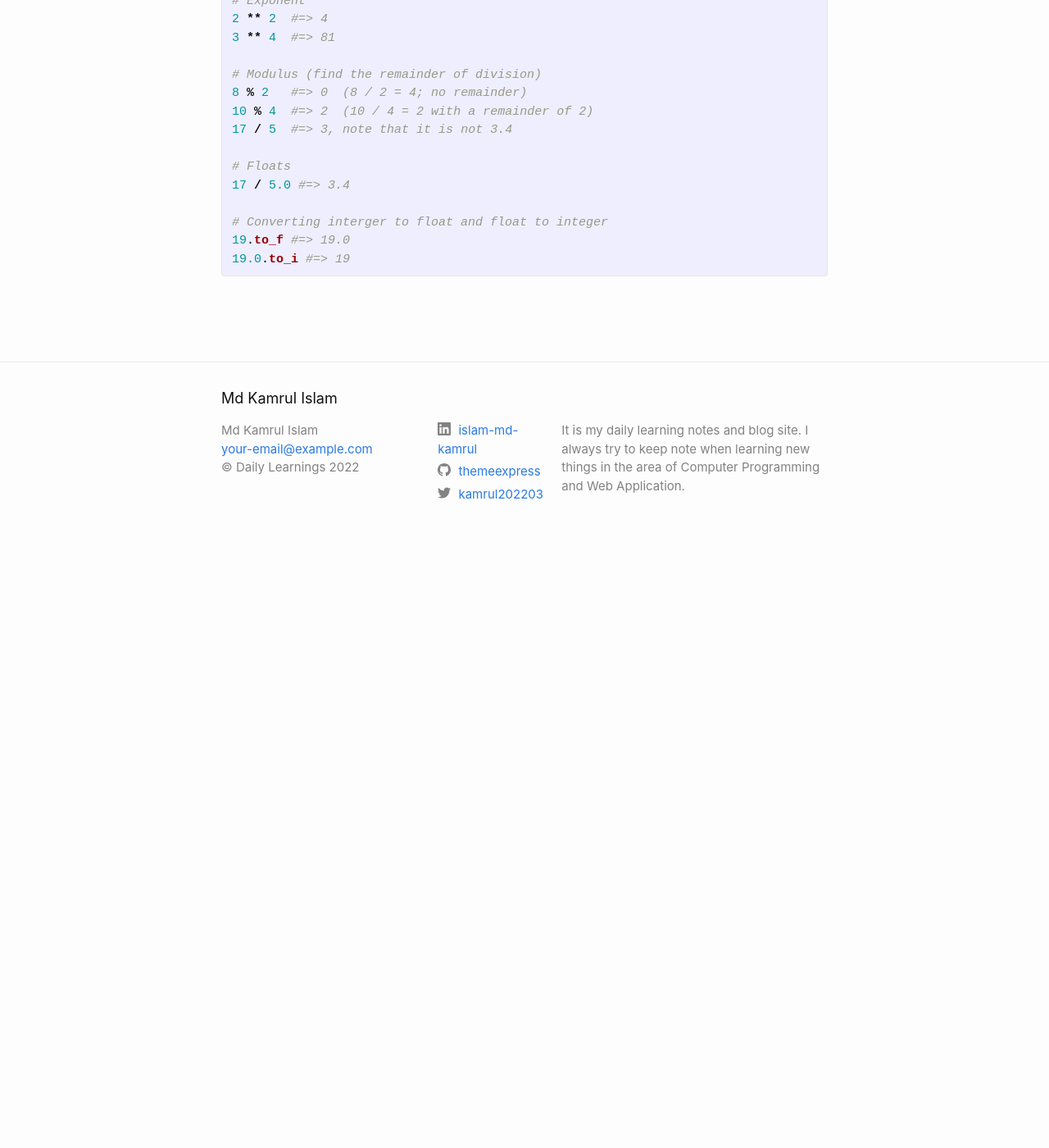
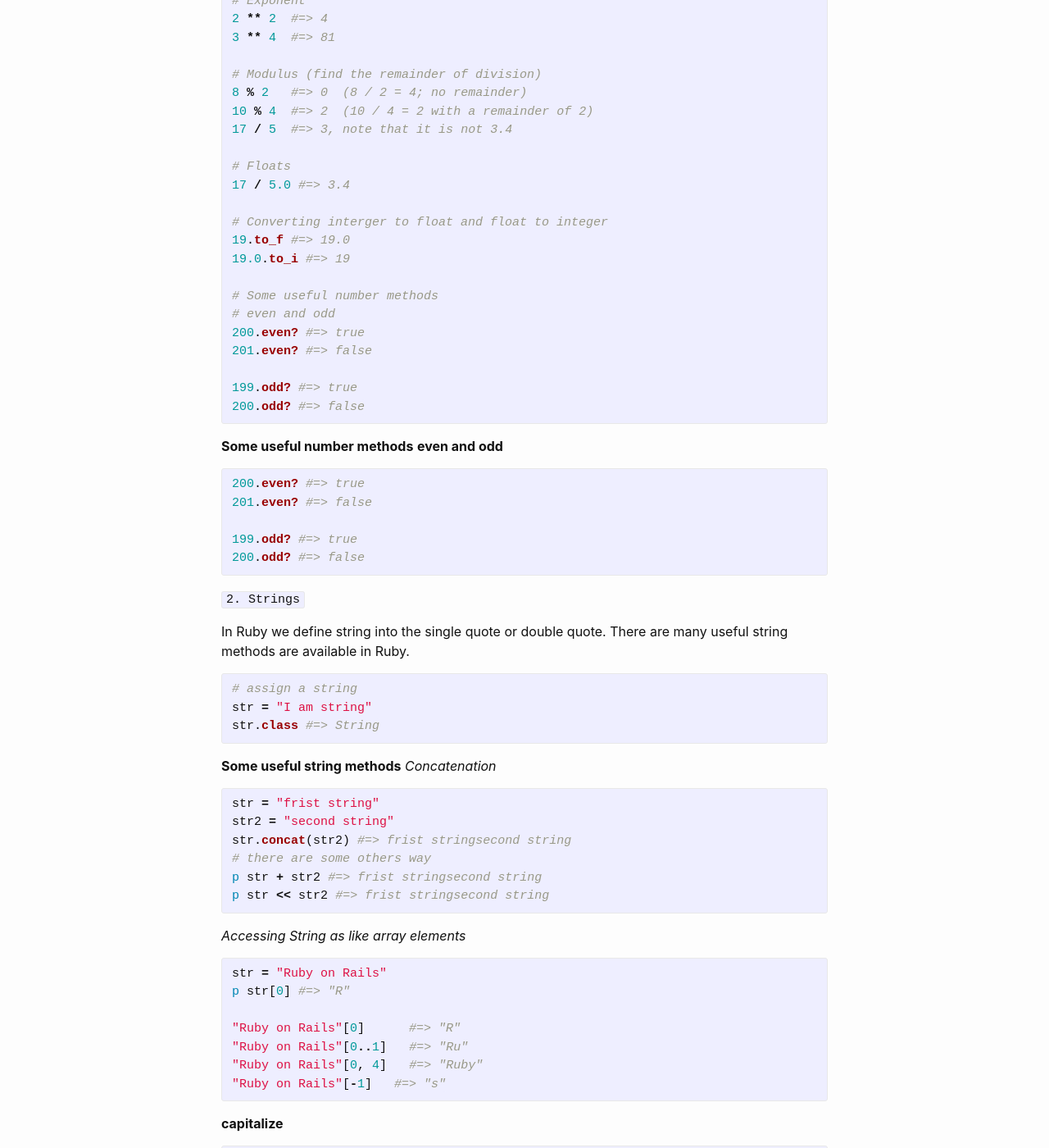
Before and after one commit to themeexpress/themeexpress.github.io, a Jekyll site: the page built from _posts/2022-03-31-Data-types-in-Ruby.markdown, in a window 1280 px wide and 1400 px high, scrolled down 726 px. Shown: the whole window at 82% size. Built offline with Jekyll 4.4.1, drawn with Linux system fonts in a browser that asks for light colours; before the commit the page ends 1356 px from its top, so only the background shows below that; some of the changed text lies outside the part shown.

Commit message:
Update Ruby data type post

```diff
--- a/_posts/2022-03-31-Data-types-in-Ruby.markdown
+++ b/_posts/2022-03-31-Data-types-in-Ruby.markdown
@@ -45,4 +45,132 @@ There are 4 basic types in Ruby they are:
 19.to_f #=> 19.0
 19.0.to_i #=> 19
 
+# Some useful number methods
+# even and odd
+200.even? #=> true
+201.even? #=> false
+
+199.odd? #=> true
+200.odd? #=> false
+
 {% endhighlight %}
+
+**Some useful number methods**
+**even and odd**
+
+{% highlight Ruby %}
+
+200.even? #=> true
+201.even? #=> false
+
+199.odd? #=> true
+200.odd? #=> false
+
+{% endhighlight %}
+
+`2. Strings`
+
+In Ruby we define string into the single quote or double quote. There are many useful string methods are available in Ruby.
+
+{% highlight Ruby %}
+# assign a string
+str = "I am string"
+str.class #=> String
+{% endhighlight %}
+
+**Some useful string methods**
+*Concatenation*
+
+{% highlight Ruby %}
+str = "frist string"
+str2 = "second string"
+str.concat(str2) #=> frist stringsecond string
+# there are some others way
+p str + str2 #=> frist stringsecond string
+p str << str2 #=> frist stringsecond string
+{% endhighlight %}
+*Accessing String as like array elements*
+
+{% highlight Ruby %}
+
+str = "Ruby on Rails"
+p str[0] #=> "R"
+
+"Ruby on Rails"[0]      #=> "R"
+"Ruby on Rails"[0..1]   #=> "Ru"
+"Ruby on Rails"[0, 4]   #=> "Ruby"
+"Ruby on Rails"[-1]   #=> "s"
+
+{% endhighlight %}
+
+**capitalize**
+
+{% highlight Ruby %}
+"ruby on rails".capitalize #=> "Ruby On Rails"
+{% endhighlight %}
+
+**include?**
+
+{% highlight Ruby %}
+"ruby on rails".include?("on")  #=> true
+"ruby on rails".include?("z")   #=> false
+{% endhighlight %}
+
+**upcase**
+
+{% highlight Ruby %}
+"ruby".upcase  #=> "RUBY"
+{% endhighlight %}
+
+**downcase**
+
+{% highlight Ruby %}
+"RUBY".downcase  #=> "ruby"
+{% endhighlight %}
+
+**empty?**
+
+{% highlight Ruby %}
+"ruby".empty?  #=> false
+{% endhighlight %}
+
+**length**
+
+{% highlight Ruby %}
+"ruby".length  #=> 4
+{% endhighlight %}
+
+**reverse**
+
+{% highlight Ruby %}
+"ruby".reverse  #=> "ybur"
+{% endhighlight %}
+
+**split**
+
+{% highlight Ruby %}
+"Ruby on Rails".split  #=> ["Ruby", "on", "Rails"]
+"hello".split("")    #=> ["h", "e", "l", "l", "o"]
+{% endhighlight %}
+
+**strip**
+
+{% highlight Ruby %}
+" hello, world   ".strip  #=> "hello, world"
+{% endhighlight %}
+
+**sub, gsub, insert, delete, prepend**
+
+{% highlight Ruby %}
+
+"he77o".sub("7", "l")           #=> "hel7o"
+
+"he77o".gsub("7", "l")          #=> "hello"
+
+"hello".insert(-1, " dude")     #=> "hello dude"
+
+"hello world".delete("l")       #=> "heo word"
+
+"!".prepend("hello, ", "world") #=> "hello, world!"
+
+{% endhighlight %}
```
